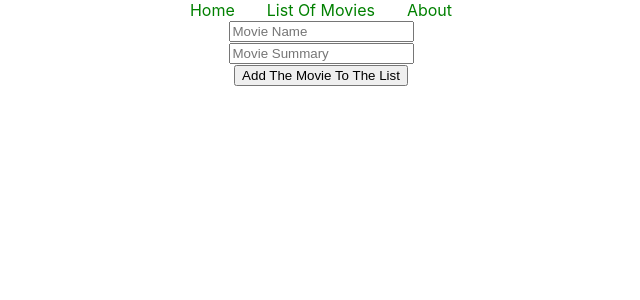
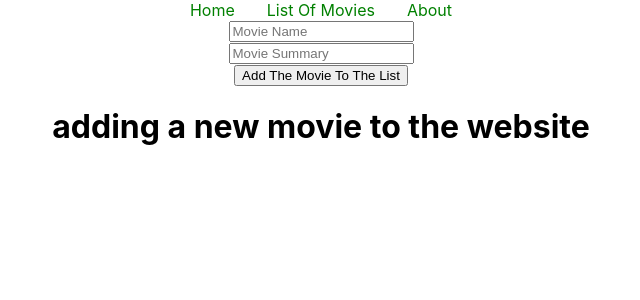
Before and after one commit to harrikhan20/free-movie-rental, a React (Create React App) app: page /movies/new in a window 1280 px wide. Shown: the top 300 px of the page, without its empty margins (319-959 px from the left). Built offline with nearby package versions, Linux system fonts and the light colour scheme; data requests are answered from the project's data file.

Commit message:
adding movie

```diff
--- a/src/components/AddMovieForm.js
+++ b/src/components/AddMovieForm.js
@@ -39,7 +39,7 @@ import React, {useState} from 'react';
             <input type="submit" value="Add The Movie To The List" />
 
 
-
+<h1>adding a new movie to the website</h1>
 
 
         </form>
```
